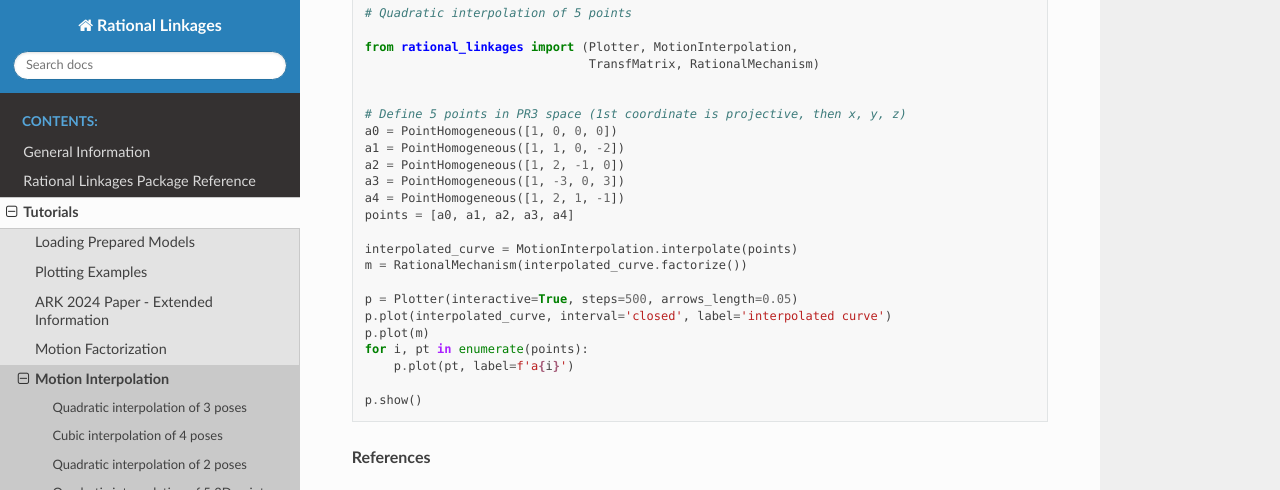
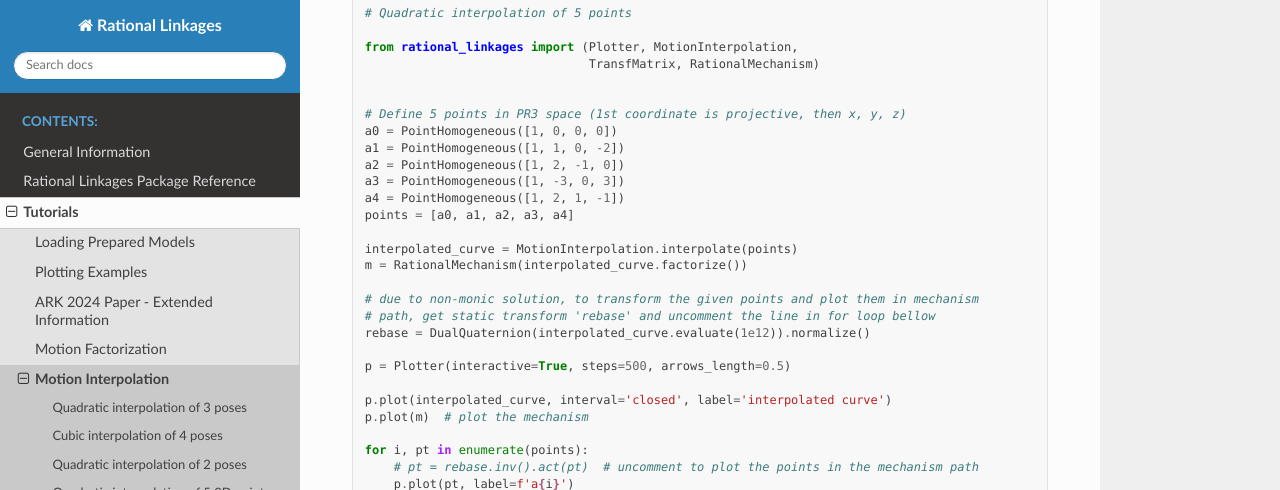
Before and after one commit to hucik14/rational-linkages, a Sphinx documentation site: the page built from docs/source/tutorials/motion_interp.rst, in a window 1280 px wide and 900 px high, scrolled down 4267 px, cut to the strip 0-490 px from the top of the window. Built offline with Sphinx 7.4.7 and the Read the Docs theme 2.0.0, drawn with Linux system fonts in a browser that asks for light colours; cross-references to code outside the pages are shown as plain code.

Commit message:
update to plotting example

```diff
--- a/docs/source/tutorials/motion_interp.rst
+++ b/docs/source/tutorials/motion_interp.rst
@@ -205,10 +205,17 @@ transformation.
     interpolated_curve = MotionInterpolation.interpolate(points)
     m = RationalMechanism(interpolated_curve.factorize())
 
-    p = Plotter(interactive=True, steps=500, arrows_length=0.05)
+    # due to non-monic solution, to transform the given points and plot them in mechanism
+    # path, get static transform 'rebase' and uncomment the line in for loop bellow
+    rebase = DualQuaternion(interpolated_curve.evaluate(1e12)).normalize()
+
+    p = Plotter(interactive=True, steps=500, arrows_length=0.5)
+
     p.plot(interpolated_curve, interval='closed', label='interpolated curve')
-    p.plot(m)
+    p.plot(m)  # plot the mechanism
+
     for i, pt in enumerate(points):
+        # pt = rebase.inv().act(pt)  # uncomment to plot the points in the mechanism path
         p.plot(pt, label=f'a{i}')
 
     p.show()
```
